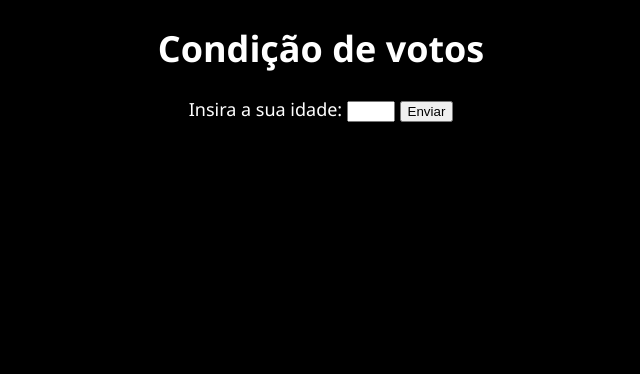
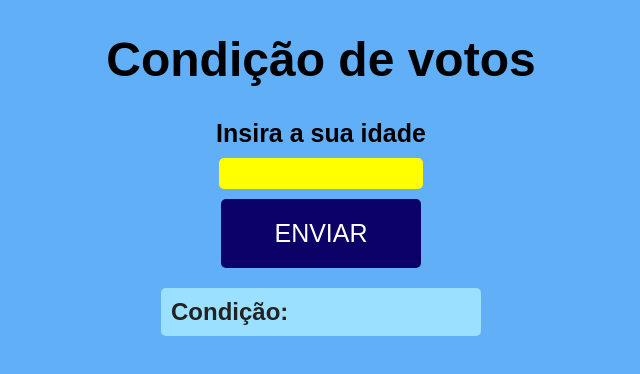
Before and after one commit to JFelsemburgh/Condi-o-de-voto, a plain HTML site: page index.html in a window 1280 px wide. Shown: the whole page, without its empty margins (319-959 px from the left). Drawn offline with Linux system fonts and the light colour scheme.

Commit message:
Estilização da página

```diff
--- a/index.html
+++ b/index.html
@@ -8,30 +8,30 @@
 </head>
 <body>
     <h1>Condição de votos</h1>
-   Insira a sua idade: <input type="number" name="idade" id="idade">
-    <input type="button" value="Enviar" onclick="verificar()">
-    <div id = "validar"></div>
 
+
+   <span>Insira a sua idade</span> <input type="number" name="idade" id="idade">
+   <input type="button" class="btn" value="Enviar" onclick="verificar()">
+   <div id="condicao">Condição:</div>
 
    <script>
 
 
        function verificar() {
-            var idade = document.getElementById('idade');
-            var validar = document.getElementById('validar');
+        var idade = document.getElementById('idade')
+         var permissao = document.getElementById('condicao')
 
 
          if (idade.value < 16) {
-    validar.innerText = 'Não vota';
+   permissao.innerHTML += ' <strong>Não vota</strong>';
 }
            else if (idade.value < 18 || idade.value > 65) {
-    validar.innerText = 'Voto opcional';
+    permissao.innerHTML +=  ' <strong>Voto opcional</strong>';
 }
          else {
-    validar.innerText = 'Voto obrigatório';
+   permissao.innerHTML += ' <strong>Voto obrigatório</strong>';
 }
        }
-
 
    </script>
 
--- a/style.css
+++ b/style.css
@@ -1,13 +1,52 @@
 @charset "UFT-8";
 
-Body{
-    background-color: black;
-    color: white;
-   text-align: center;
-   font-size: 18px;
-   font-family:'Segoe UI', Tahoma, Geneva, Verdana, sans-serif
+
+body {
+  background: #61aff7;
+  font-family: Arial;
+  font-size: 24px;
+}
+
+h1 {
+  text-align: center;
+}
+
+span {
+  display: block;
+  width: 300px;
+  margin: 0 auto;
+  font-size: 25px;
+  text-align: center;
+  font-weight: bold;
+}
+
+input {
+  display: block;
+  border-radius: 5px;
+  border: none;
+  margin: 10px auto;
+  font-size: 25px;
 }
 
 #idade {
-    width:  40px;
+  background: yellow;
+  width: 200px;
 }
+
+.btn {
+  width: 200px;
+  padding: 20px;
+  background: #0c0166;
+  color: #fff;
+  text-transform: uppercase;
+}
+
+#condicao {
+  width: 300px;
+  background: #9be1ff;
+  color: #222;
+  padding: 10px;
+  font-weight: bold;
+  margin: 20px auto;
+  border-radius: 5px;
+}
```
Lines whose indentation alone changed are shown as unchanged.
